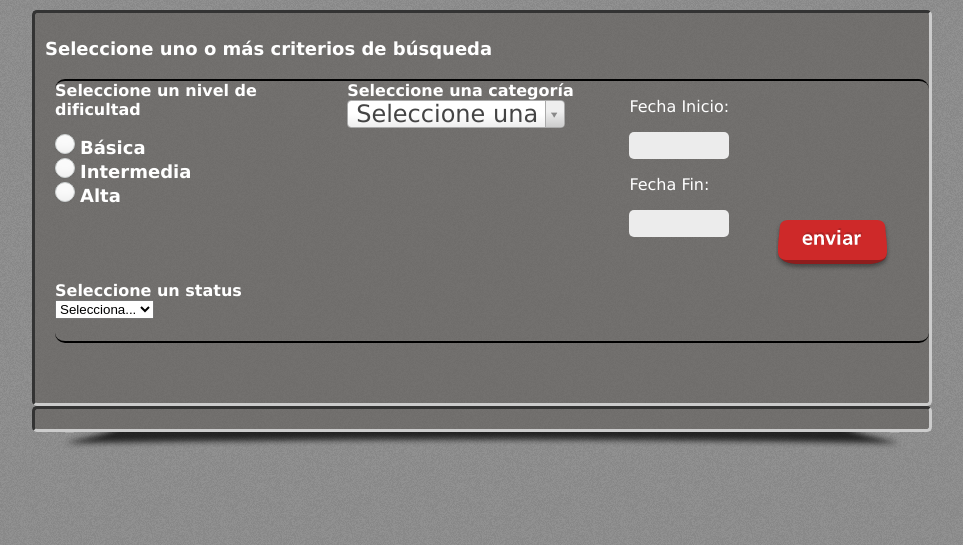
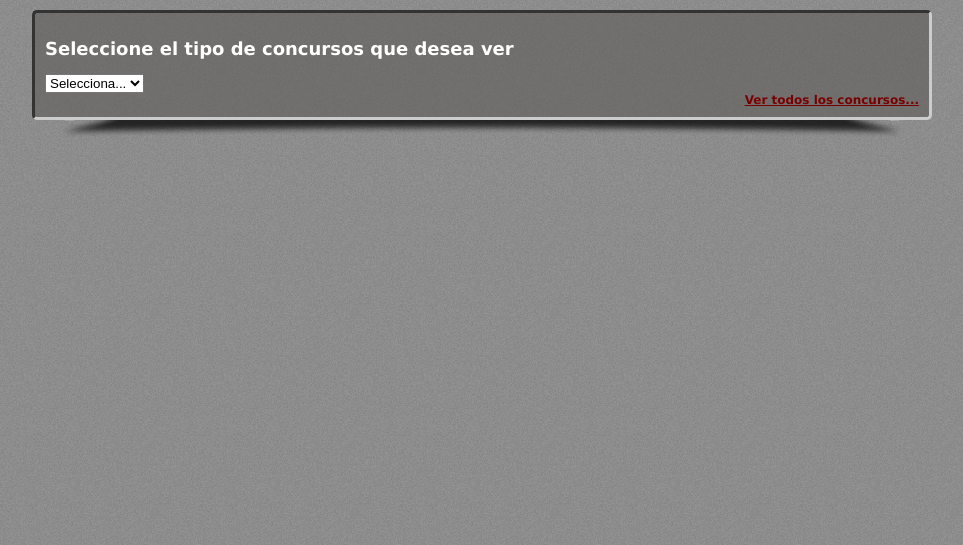
Before and after one commit to wolverine90210/Equipo-Alpha, a PHP site: page /Proyecto2012/cuenta.php in a window 1280 px wide. Shown: the part 61-606 px from the top of the page, without its empty margins (158-1121 px from the left). Run offline with PHP 8.4, Linux system fonts and the light colour scheme; data that the repository does not hold is empty; some web fonts are replaced.

Commit message:
Mejore cuenta de usuario y imagenes editar/eliminar

```diff
--- a/Proyecto - Concursos/Proyecto - Concursos/cuenta.php
+++ b/Proyecto - Concursos/Proyecto - Concursos/cuenta.php
@@ -108,88 +108,19 @@
 	<article class="articulo">
 		<section class="seccion">
 			<form name="addConcurso" method="get" action="php/concursoAgregar.php">
-			<h2>Seleccione uno o más criterios de búsqueda</h2>
-			<section id="datosBasicos">
-
-			<div id="radiosWrapper">
-				<label class="div_error" id="adv_radio" style="display: none">No se ha seleccionado dificultad</label>
-				<label class="subtitulos" id="dificultad">Seleccione un nivel de dificultad</label>
-				<div id="radios"class="button-holder">
-					<input type="radio" id="radio-1-1" name="dificultad" value="1" class="regular-radio" onClick="buscarConcursosPorDificultad(1)"/>
-					<label for="radio-1-1"> </label><label class="labelRadios">Básica</label>
-					<br />
-					<input type="radio" id="radio-1-2" name="dificultad" value="2" class="regular-radio" onClick="buscarConcursosPorDificultad(2)"/>
-					<label for="radio-1-2"> </label><label class="labelRadios">Intermedia</label>
-					<br />
-					<input type="radio" id="radio-1-3" name="dificultad" value="3"class="regular-radio" onClick="buscarConcursosPorDificultad(3)"/>
-					<label for="radio-1-3"> </label><label class="labelRadios">Alta</label>
-					<br />
-				</div>
-			</div>
-			<div id="categoriaWrapper">
-				<label class="div_error" id="adv_categoria" style="display: none">Seleccione una categoría</label>
-				<label  class="subtitulos" id="categoria">Seleccione una categoría</label>
-
-				<select id="e1"  name="categoria[]"  onChange="buscarConcursosPorCategoria()">
-				<option value="SeleccioneUna">Seleccione una</option>
-
-				<?php
-				//Cargar el archivo de funciones
-				require_once("php/funciones.php");
-				$categorias = buscarCategorias();
-				$fila = $categorias[0];
-				foreach($categorias as $fila => $arr){
-					//Todos los campos de cada fila
-				    foreach($arr as $campo => $valor){
-					if($campo == 'idCategoria')
-					$cad1 = "<option value=".$valor.">";
-					else if($campo == 'nom_Categoria')
-					echo $cad1.$valor.'</option>';
-					}
-				     }
-				?>
-				</select>
-			</div>
-
-			<div id="fechaInicial">
-				<label class="div_error" id="adv_fechaInicio" style="display: none">Seleccione un fecha</label>
-				<label class="div_error" id="adv_fechaInicioMal" style="display: none">Inserta una fecha de inicio a partir del dia de mañana</label>
-				<p class="subtitulos">Fecha Inicio:</p>
-    				<input type="text" id="datepicker" name="fechaInicio" class="calendario">
- 				<p class="subtitulos">Fecha Fin:</p>
-				<label class="div_error" id="adv_fechaFin" style="display: none">Seleccione un fecha</label>
-				<label class="div_error" id="adv_fechaFinMal" style="display: none">Inserta una fecha de fin partir del dia de mañana</label>
- 				<input type="text" id="datepicker2" name="fechaFin" class="calendario">
- 				<!--Fecha de creacion hidden -->
- 				<input type="text" id="datepicker3" style="display:none" name="fechaAlta">
- 				<a class="botonSubmit" id="botonSubmit" class="show-example" onclick="buscarConcursosPorFechas()"> </a>
-			</div>
-	<!-- Entonces en cuanto a status del concurso: 1 para pendiente, 2 para aceptado y 3 para cancelado :B -->
-			<label  class="subtitulos" id="sta">Seleccione un status</label><br />
-			<select name="statusConcurso" id="statusConcurso" onChange="buscarConcursosPorStatus()">
+			<h2>Seleccione el tipo de concursos que desea ver</h2>
+			<select name="statusConcurso" id="statusConcurso" onChange="buscarCuenta()">
 				<option value="0">Selecciona...</option>
 				<option value="1">Pendiente</option>
 				<option value="2">Aceptado</option>
 				<option value="3">Rechazado</option>
 			</select>
-
-			</section>
-
-			<div style="clear:both;height:50px;"> </div>
-
-
-
-			<div style="clear:both"> </div>
-
-			<button type="submit" value="enviar" style="display:none" class="show-example">Enviar</button>
 			</form>
 
-	  </div>
-	<div style="clear:both"> </div>
-	</section>
-	<section class="seccion">
+	 </div>
 		<div id="extra"></div>
-
+		<div class="ver_mas"><b><a href="listaConcursos.php">Ver todos los concursos...</a></b></div>
+		<br />
 </section>
 	<div class="sombra_seccion"> </div>
 	</article>
--- a/Proyecto - Concursos/Proyecto - Concursos/js/ajax.js
+++ b/Proyecto - Concursos/Proyecto - Concursos/js/ajax.js
@@ -155,6 +155,32 @@ function buscarConcursosPorStatus(){
 	ajax.send(null);
 }
 
+function buscarCuenta(){
+	//Obtengo del formulario el campo del tipo de usuario
+	//para poder hacer la consulta filtrada
+	statusSeleccionado = document.getElementById("statusConcurso").value;
+
+	// Creo el nuevo objeto AJAX
+	var ajax=nuevoAjax();
+
+	//Mando a abrir en el servidor el archivo de php que
+	//consulta la lista de usuario
+	ajax.open("GET", "php/listaConcursos.php?status2="+statusSeleccionado, true);
+
+	//Acciones para los distintos estados de mi conexión
+	//ajax
+	ajax.onreadystatechange=function()
+	{
+		if (ajax.readyState==4)
+		{
+
+			document.getElementById("extra").innerHTML = ajax.responseText;
+		}
+	}
+
+	ajax.send(null);
+}
+
 function buscarConcursosPorFechas(){
 	//Obtengo del formulario el campo del tipo de usuario
 	//para poder hacer la consulta filtrada
--- a/Proyecto - Concursos/Proyecto - Concursos/php/funciones.php
+++ b/Proyecto - Concursos/Proyecto - Concursos/php/funciones.php
@@ -53,6 +53,37 @@ function listarConcursosPorStatus($status){
 
 	//Creo la consulta
 	$mi_query = "select * from concurso where status = $status";
+
+	//Ejecuto mi consulta
+	$result = $con -> query($mi_query);
+
+	//Cierro la conexión
+	$con -> close();
+
+	//Convierto el resultado de mi consulta a una matriz
+	if($result -> num_rows >= 1){
+		//Por cada fila obtengo un arreglo
+		while($fila = $result -> fetch_assoc())
+			$datos[] = $fila;
+	}
+
+	//Regreso la matriz
+	return $datos;
+
+}
+function listarConcursosCuenta($status){
+
+	//Conectarse a la base de datos
+	require("bd.inc");
+
+	$con = new mysqli($dbhost, $dbuser, $dbpass, $db);
+
+	//Validar que no genere error la conexión
+	if($con -> connect_error)
+		die("Por el momento no se puede acceder al gestor de la base de datos");
+
+	//Creo la consulta
+	$mi_query = "select idConcurso, NombreConcurso as Nombre, Hashtag, Dificultad, Categoria, status from concurso where status = $status";
 
 	//Ejecuto mi consulta
 	$result = $con -> query($mi_query);
```
Also changed, not shown: Proyecto - Concursos/Proyecto - Concursos/php/listaConcursos.php (+6 -2 lines), Proyecto - Concursos/Proyecto - Concursos/images/edit2.png (added), Proyecto - Concursos/Proyecto - Concursos/images/eliminar2.png (added).
